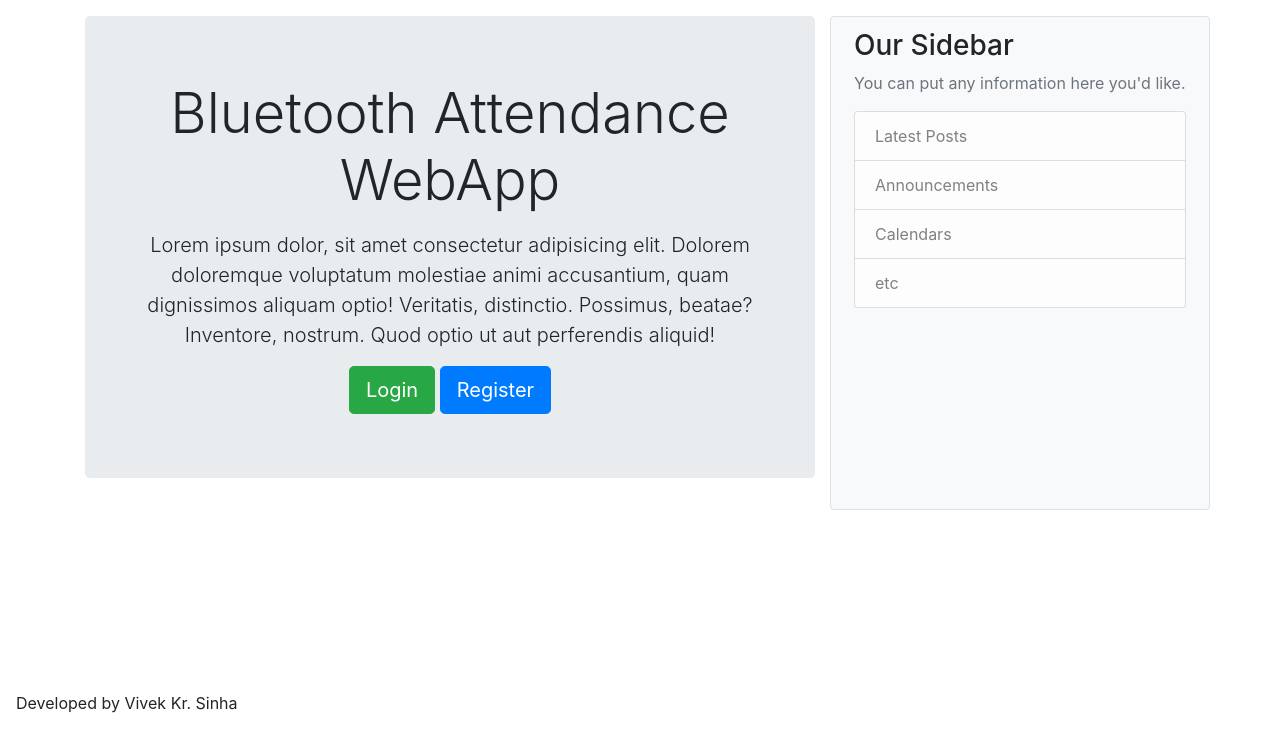
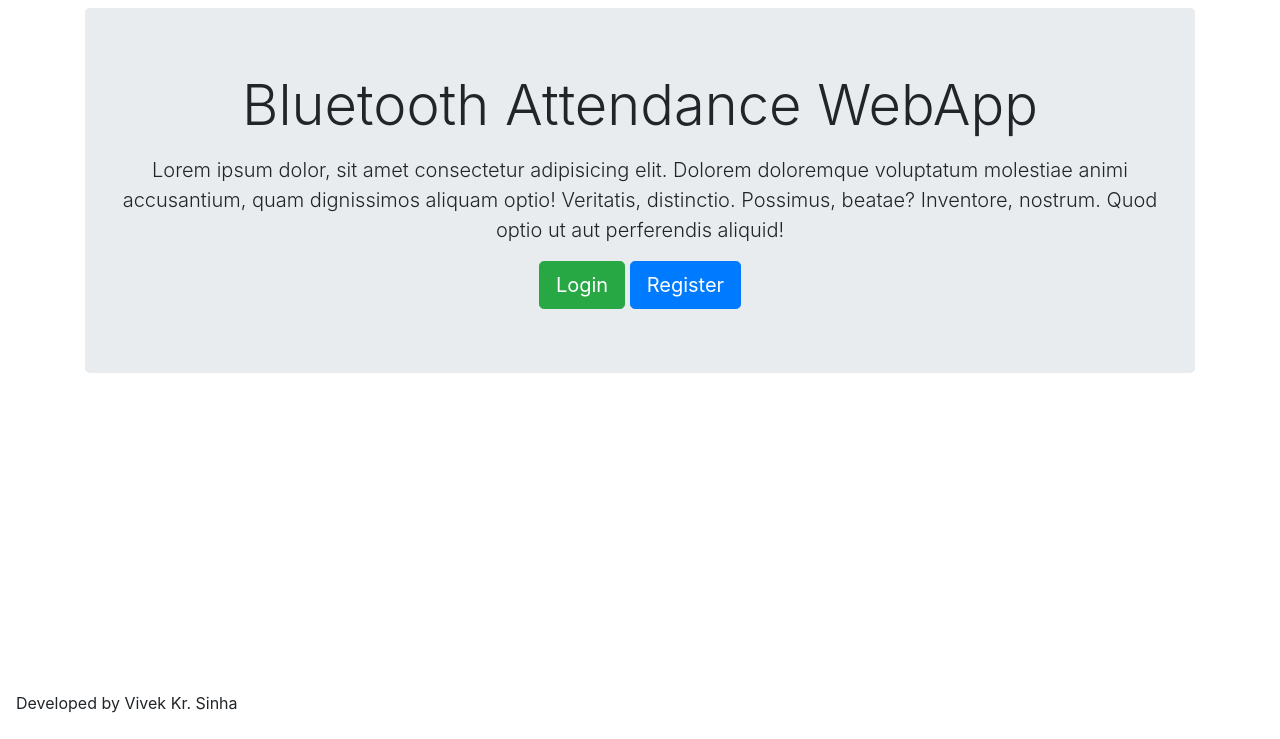
Before and after one commit to k3v007/bluetooth-attendance, a Flask app: page / in a window 1280 px wide. Shown: the part 61-800 px from the top of the page. Run offline with Flask 2, Linux system fonts and the light colour scheme; data comes from the database, SQL or seed files in the repository; parts of the project's set-up code (start-up, migrations or seed data) failed here and were passed over; some libraries are stand-ins or nearby versions.

Commit message:
changed margin width

```diff
--- a/app/templates/accountPro.html
+++ b/app/templates/accountPro.html
@@ -1,7 +1,7 @@
 {% extends 'layout.html' %}
 
 {% block body %}
-<div class="content-section jumbotron bg-light mt-3 border round">
+<div class="content-section jumbotron bg-light mt-2 border round">
   <div class="media">
     <img class="rounded-circle account-img" src="{{ image_file }}">
     <div class="media-body pt-2 mt-3 ml-3">
--- a/app/templates/accountStu.html
+++ b/app/templates/accountStu.html
@@ -1,7 +1,7 @@
 {% extends 'layout.html' %}
 
 {% block body %}
-<div class="content-section jumbotron bg-light mt-3 border round">
+<div class="content-section jumbotron bg-light mt-2 border round">
   <div class="media">
     <img class="rounded-circle account-img" src="{{ image_file }}">
     <div class="media-body pt-2 mt-3 ml-3">
--- a/app/templates/dashboardPro.html
+++ b/app/templates/dashboardPro.html
@@ -1,7 +1,7 @@
 {% extends 'layout.html' %}
 
 {% block body %}
-  <h1>Dashboard <small> Welcome Teacher {{session.username}}</small></h1>
+  <h1 class="pt-2">Dashboard <small> Welcome Teacher {{session.username}}</small></h1>
   <a class="btn btn-success" href="/check_attendance"> Check Attendance</a>
   <hr>
  <table class="table table-striped">
--- a/app/templates/home.html
+++ b/app/templates/home.html
@@ -1,7 +1,7 @@
 {% extends 'layout.html' %}
 
 {% block body %}
-  <div class="jumbotron text-center mt-3">
+  <div class="jumbotron text-center mt-2">
     <h1 class="display-4">Bluetooth Attendance WebApp</h1>
     <p></p>
     <p class="lead">Lorem ipsum dolor, sit amet consectetur adipisicing elit. Dolorem doloremque voluptatum molestiae animi accusantium, quam dignissimos aliquam optio! Veritatis, distinctio. Possimus, beatae? Inventore, nostrum. Quod optio ut aut perferendis aliquid!</p>
--- a/app/templates/layout.html
+++ b/app/templates/layout.html
@@ -65,12 +65,10 @@
     </nav>
 
     <main role="main" class="container">
-        <div class="row">
-            <div class="col-md-8">
         {% with messages = get_flashed_messages(with_categories=True) %}
         {% if messages %}
         {% for category, message in messages %}
-                <div class="alert alert-{{ category }} alert-dismissible fade show mt-3" role="alert">
+        <div class="alert alert-{{ category }} alert-dismissible fade show mt-2 mb-2" role="alert">
             {{ message }}
             <button type="button" class="close" data-dismiss="alert" aria-label="Close">
                 <span aria-hidden="true">&times;</span>
@@ -80,21 +78,6 @@
         {% endif %}
         {% endwith %}
         {% block body %}{% endblock %}
-            </div>
-            <div class="col-md-4 mt-3 border rounded bg-light">
-                <div class="content-section p-2">
-                    <h3 class="my-1">Our Sidebar</h3>
-                    <p class='text-muted mt-2'>You can put any information here you'd like.
-                        <ul class="list-group">
-                            <li class="list-group-item list-group-item-light">Latest Posts</li>
-                            <li class="list-group-item list-group-item-light">Announcements</li>
-                            <li class="list-group-item list-group-item-light">Calendars</li>
-                            <li class="list-group-item list-group-item-light">etc</li>
-                        </ul>
-                    </p>
-                </div>
-            </div>
-        </div>
         <div class="navbar fixed-bottom">
             <p class="text-center">Developed by Vivek Kr. Sinha</p>
         </div>
--- a/app/templates/login.html
+++ b/app/templates/login.html
@@ -1,7 +1,7 @@
 {% extends 'layout.html' %}
 
 {% block body %}
-<div class="jumbotron mt-3">
+<div class="jumbotron mt-2">
   <h1 class="display-4 text-center">Bluetooth Attendance System</h1>
   <div class="content-section">
     <form action="" , method="POST">
--- a/app/templates/registerPro.html
+++ b/app/templates/registerPro.html
@@ -1,7 +1,7 @@
 {% extends 'layout.html' %}
 
 {% block body %}
-<div class="jumbotron mt-3">
+<div class="jumbotron mt-2">
   <h1 class="display-4 text-center">Register Teacher</h1>
   <div class="content-section">
     <form action="", method="POST">
--- a/app/templates/registerStu.html
+++ b/app/templates/registerStu.html
@@ -1,7 +1,7 @@
 {% extends 'layout.html' %}
 
 {% block body %}
-<div class="jumbotron mt-3">
+<div class="jumbotron mt-2">
   <h1 class="display-4 text-center">Register Student</h1>
   <div class="content-section">
     <form action="" , method="POST">
--- a/app/templates/reset_request.html
+++ b/app/templates/reset_request.html
@@ -1,7 +1,7 @@
 {% extends 'layout.html' %}
 
 {% block body %}
-<div class="jumbotron mt-3">
+<div class="jumbotron mt-2">
   <h1 class="display-4 text-center">Request Password Reset</h1>
   <div class="content-section mt-4 pt-4">
     <form action="" , method="POST">
```
Lines whose indentation alone changed are shown as unchanged.
